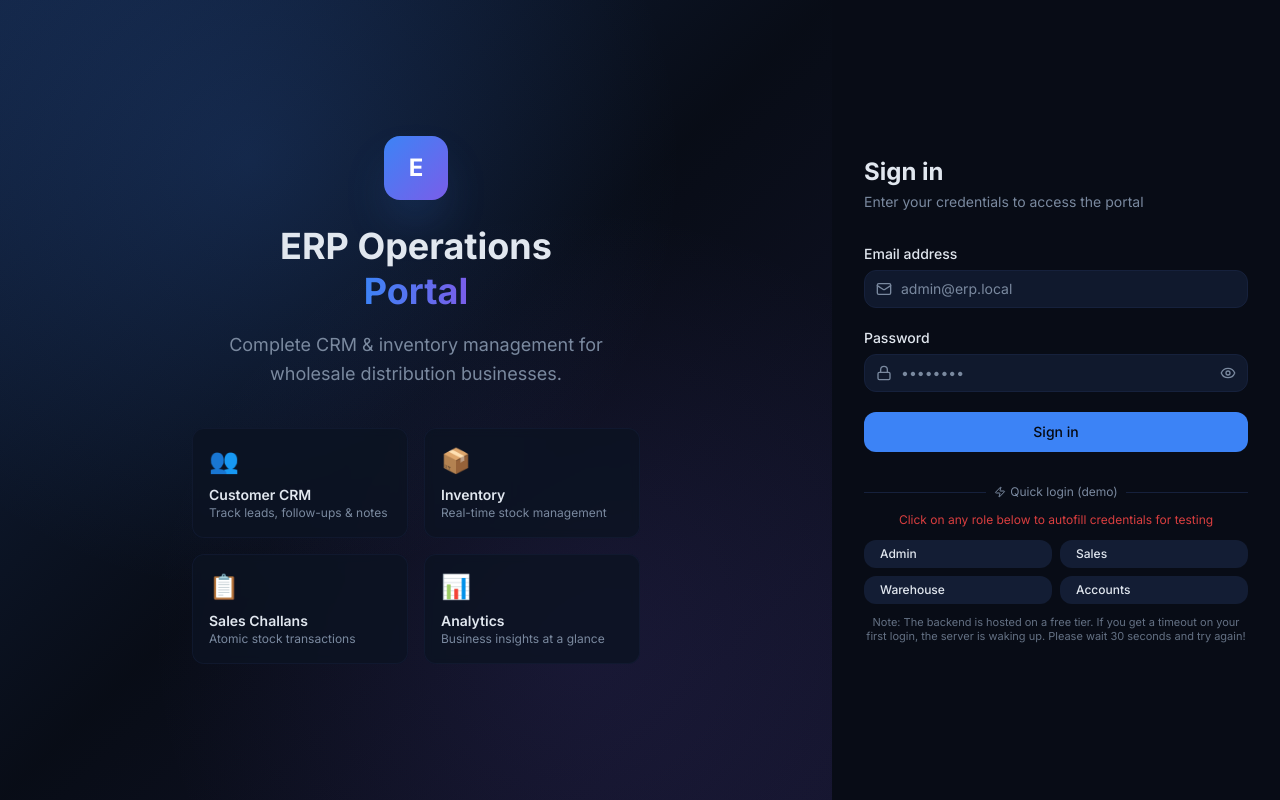
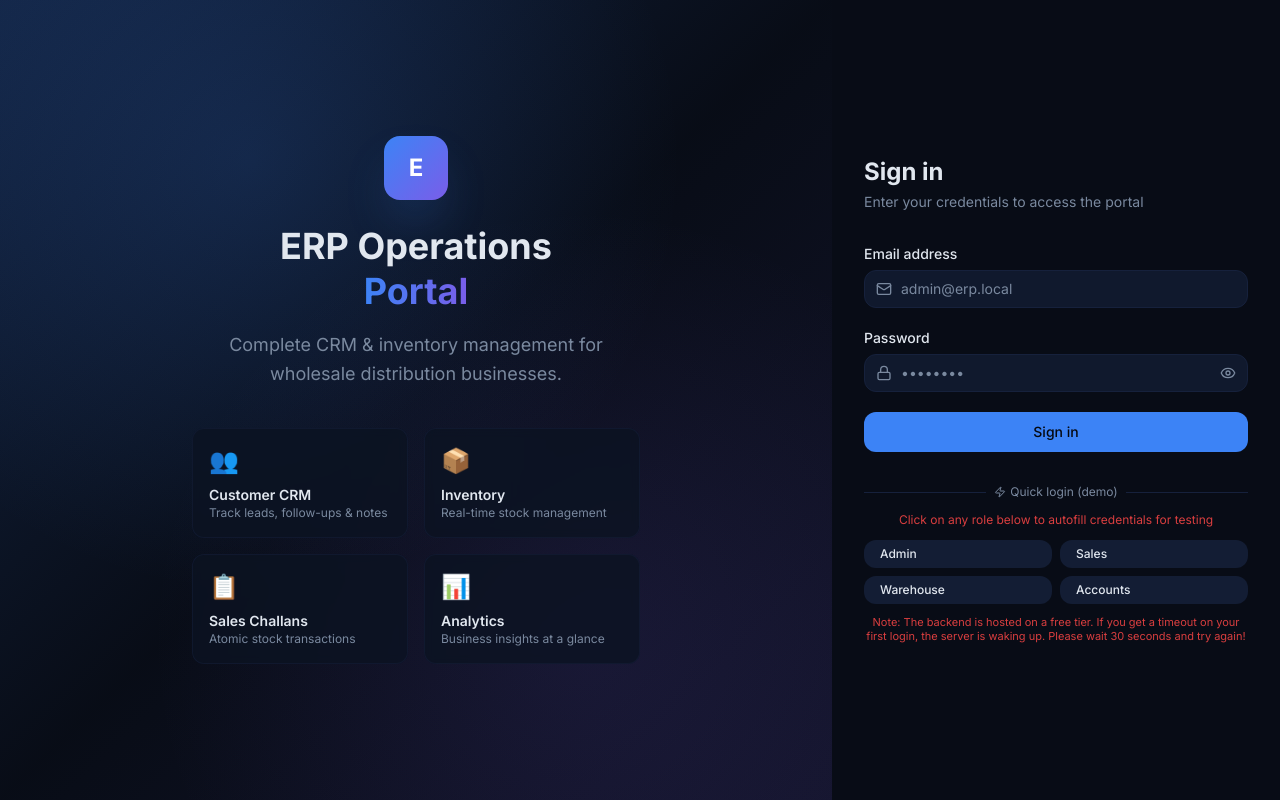
Before and after one commit to rk-005/erp-system, a React (Vite) app in the folder frontend/: page /login in a window 1280 px wide. Built offline with nearby package versions, Linux system fonts and the light colour scheme; no server answers.

Commit message:
style: change render timeout note text color to red

```diff
--- a/frontend/src/pages/LoginPage.tsx
+++ b/frontend/src/pages/LoginPage.tsx
@@ -187,7 +187,7 @@ export const LoginPage: React.FC = () => {
                 </button>
               ))}
             </div>
-            <p className="text-[11px] text-muted-foreground/80 text-center leading-tight">
+            <p className="text-[11px] text-red-500/90 text-center leading-tight">
               Note: The backend is hosted on a free tier. If you get a timeout on your first login, the server is waking up. Please wait 30 seconds and try again!
             </p>
           </div>
```
